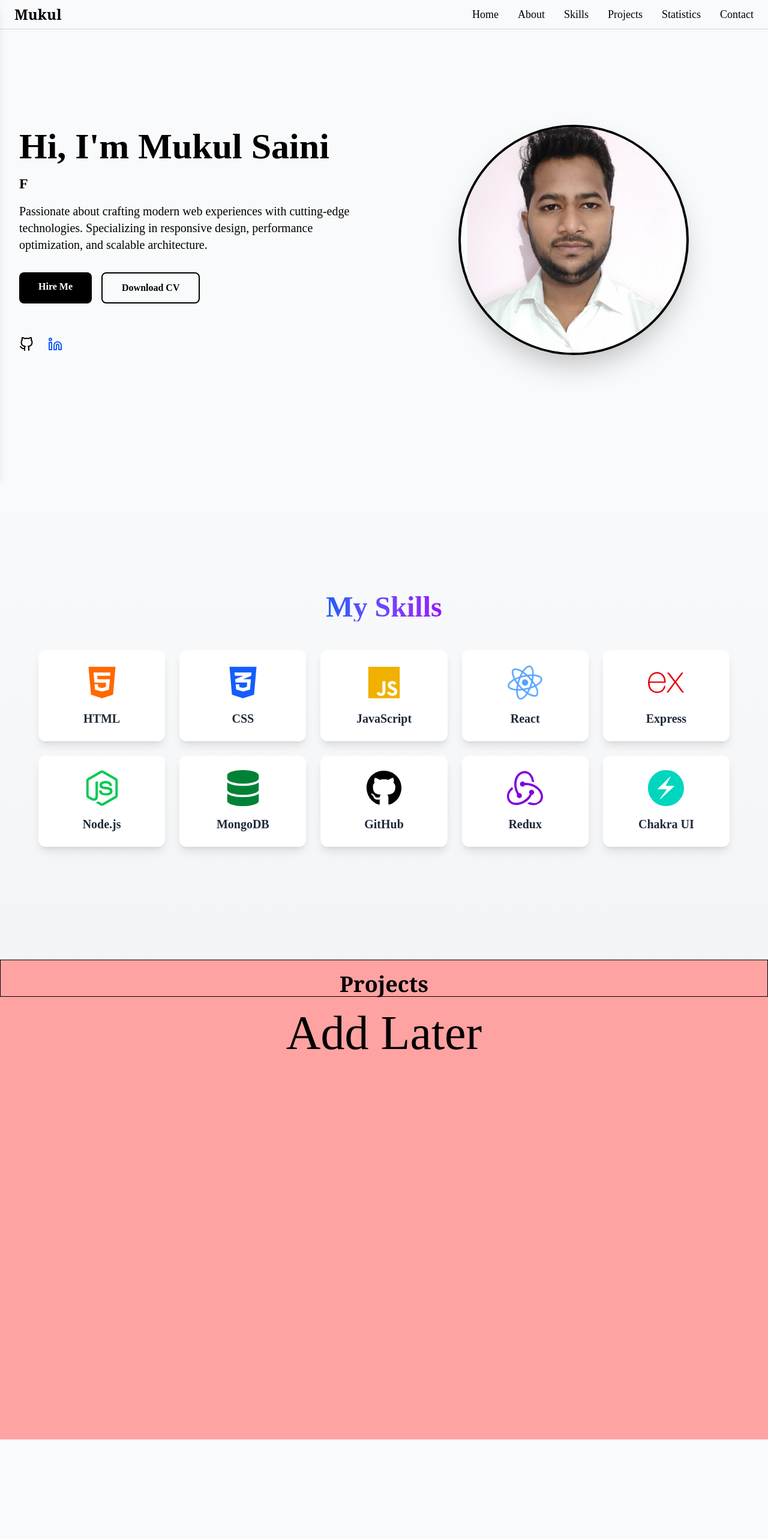
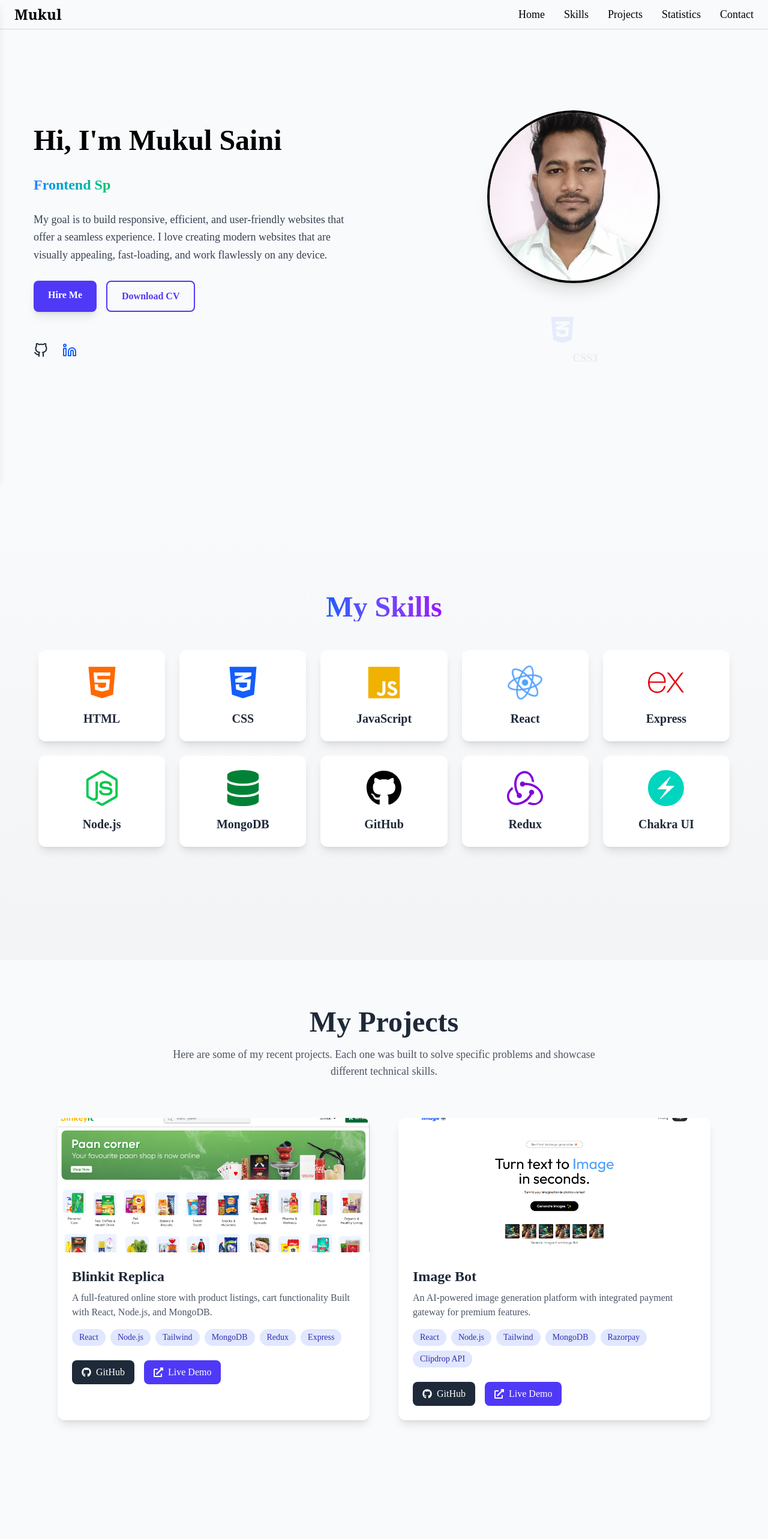
Before and after one commit to mukulsainisbl/portfolio, a React (Vite) app: page / in a window 1280 px wide. Shown: the top 2566 px of the page at 60% size. Built offline with nearby package versions, Linux system fonts and the light colour scheme.

Commit message:
Add Projects

```diff
--- a/src/index.css
+++ b/src/index.css
@@ -49,3 +49,13 @@ body{
   .delay-200 { animation-delay: 200ms; }
   .delay-300 { animation-delay: 300ms; }
   .delay-400 { animation-delay: 400ms; }
+
+
+  /* Add this to your global CSS */
+.Typewriter__wrapper {
+  color: inherit !important;
+}
+
+.Typewriter__cursor {
+  color: inherit !important;
+}
--- a/src/pages/Home.jsx
+++ b/src/pages/Home.jsx
@@ -1,120 +1,142 @@
 import { useState, useEffect } from "react";
 import { Typewriter } from "react-simple-typewriter";
-import profile from "../assets/profile.jpg";
 import { FiGithub, FiLinkedin } from "react-icons/fi";
 import { Link } from "react-scroll";
+import { motion, AnimatePresence } from "framer-motion";
+import { FaReact, FaNodeJs, FaHtml5, FaCss3Alt, FaJs, } from "react-icons/fa";
+import { SiMongodb, SiExpress ,SiRedux ,SiChakraui } from "react-icons/si";
+import profile from "../assets/profile.jpg";
 
 const Home = () => {
-  const [isScrolled, setIsScrolled] = useState(false);
+  const [currentIconIndex, setCurrentIconIndex] = useState(0);
 
+  const techIcons = [
+    { icon: <FaReact size={50} className="text-blue-500 animate-spin-slow " />, key: "react", name:  "React" },
+    { icon: <FaNodeJs size={50} className="text-green-500" />, key: "node", name: "Node.js" },
+    { icon: <FaHtml5 size={50} className="text-orange-500" />, key: "html", name: "HTML5" },
+    { icon: <FaCss3Alt size={50} className="text-blue-600" />, key: "css", name: "CSS3" },
+    { icon: <FaJs size={50} className="text-yellow-500" />, key: "js", name: "JavaScript" },
+    { icon: <SiMongodb size={50} className="text-green-700" />, key: "database", name: "MongoDb" },
+    { icon: <SiExpress size={50} className="text-blue-600" />, key: "express", name: "Express" },
+    { icon: <SiRedux size={50} className="text-purple-600" />, key: "redux", name: "Redux" },
+    { icon: <SiChakraui size={50} className="text-teal-600" />, key: "chakra", name: "chakra Ui" },
+  ];
   useEffect(() => {
-    const handleScroll = () => {
-      setIsScrolled(window.scrollY > 50);
-    };
-
-    window.addEventListener("scroll", handleScroll);
-    return () => window.removeEventListener("scroll", handleScroll);
+    const interval = setInterval(() => {
+      setCurrentIconIndex((prevIndex) => (prevIndex + 1) % techIcons.length);
+    }, 1500);
+    return () => clearInterval(interval);
   }, []);
 
-
-
-  // Function to download Resume
   const handleDownloadResume = () => {
-    const resumeUrl = "/Mukulsaini.pdf"; // Place your resume in the public folder
+    const resumeUrl = "/Mukulsaini.pdf";
     const link = document.createElement("a");
     link.href = resumeUrl;
     link.download = "Mukul_Saini_Resume.pdf";
     document.body.appendChild(link);
     link.click();
     document.body.removeChild(link);
+    setTimeout(() => {
+      window.open(resumeUrl, "_blank");
+    }, 500);
   };
 
   return (
-    <section
-      id="home"
-      className="min-h-screen flex items-center bg-gray-50 text-black py-16 px-4 sm:px-6 lg:px-8"
-    >
-      <div className="container mx-auto flex flex-col-reverse md:flex-row items-center justify-between gap-12">
-        {/* Left Section (Text) */}
-        <div className="w-full md:w-1/2 flex flex-col justify-center items-center md:items-start text-center md:text-left space-y-4 md:space-y-6">
-          <h1 className="text-5xl md:text-6xl font-bold mb-4">
+    <section id="home" className="relative min-h-screen flex items-center bg-gray-50 text-black py-16 px-6 sm:px-8 lg:px-10">
+      <div className="container mx-auto max-w-screen-xl flex flex-col-reverse md:flex-row items-center justify-between gap-10 md:gap-16">
+
+        {/* Left Section */}
+        <div className="w-full md:w-1/2 flex flex-col justify-center items-center md:items-start text-center md:text-left space-y-5 md:space-y-7 px-4">
+          <h1 className="text-4xl md:text-5xl font-bold leading-tight">
             Hi, I'm <span className="text-black">Mukul Saini</span>
           </h1>
 
-          <h2 className="text-xl md:text-2xl font-semibold mb-4">
+          <h2 className="text-lg md:text-2xl font-semibold text-gray-800">
+  <span className="bg-gradient-to-r from-blue-500 to-green-500 text-transparent bg-clip-text">
     <Typewriter
-              words={[
-                "Full Stack Developer",
-                "Frontend Specialist",
-                "Backend Expert",
-              ]}
-              loop={Infinity}
+      words={["Full Stack Developer", "Frontend Specialist", "Backend Expert"]}
+      loop={true}
       cursor
-              cursorStyle={<span className="text-black">|</span>}
+      cursorStyle="_"
       typeSpeed={70}
-              deleteSpeed={60}
-              delaySpeed={1500}
+      deleteSpeed={50}
+      delaySpeed={1000}
     />
+  </span>
 </h2>
 
-          <p className="text-lg md:text-xl max-w-2xl mb-8">
-            Passionate about crafting modern web experiences with cutting-edge
-            technologies. Specializing in responsive design, performance
-            optimization, and scalable architecture.
+
+          <p className="text-base md:text-lg max-w-2xl leading-relaxed text-gray-700">
+          My goal is to build responsive, efficient, and user-friendly websites that offer a seamless experience. I love creating modern websites that are visually appealing, fast-loading, and work flawlessly on any device.
           </p>
 
           {/* Buttons */}
           <div className="flex flex-wrap gap-4">
-            {/* Navigate to Contact Page */}
-            <Link
-
-            to="contact"
-            smooth={true}
-            duration={800}
-            className="px-8 py-3 font-semibold rounded-lg bg-black text-white hover:bg-gray-800 hover:shadow-lg transition-all duration-300">
+            <Link to="contact" smooth={true} duration={800} className="px-6 py-3 font-semibold rounded-lg bg-indigo-600 text-white hover:bg-indigo-700 shadow-lg transition-all duration-300 cursor-pointer">
               Hire Me
             </Link>
 
-
-
-            {/* Download Resume */}
-            <button
-              onClick={handleDownloadResume}
-              className="px-8 py-3 font-semibold rounded-lg border-2 border-black text-black hover:bg-black hover:text-white transition-all duration-300"
-            >
+            <button onClick={handleDownloadResume} className="px-6 py-3 font-semibold rounded-lg border-2 border-indigo-600 text-indigo-600 hover:bg-indigo-600 hover:text-white transition-all duration-300">
               Download CV
             </button>
           </div>
 
           {/* Social Links */}
-          <div className="flex gap-6 mt-8">
-            <a
-              href="https://github.com/mukulsainisbl"
-              target="_blank"
-              rel="noreferrer"
-              className="text-black hover:text-gray-600 transition-colors"
-            >
-              <FiGithub size={24} />
+          <div className="flex gap-6 mt-6">
+            <a href="https://github.com/mukulsainisbl" target="_blank" rel="noreferrer">
+              <FiGithub className="text-gray-800 hover:text-gray-600 transition-all" size={24} />
             </a>
-            <a
-              href="https://www.linkedin.com/in/mukul-saini-sambhal/"
-              target="_blank"
-              rel="noreferrer"
-              className="text-blue-600 transition-colors"
-            >
-              <FiLinkedin size={24} />
+            <a href="https://www.linkedin.com/in/mukul-saini-sambhal/" target="_blank" rel="noreferrer">
+              <FiLinkedin className="text-blue-600 hover:text-blue-500 transition-all" size={24} />
             </a>
           </div>
         </div>
 
-        {/* Right Section (Profile Image) */}
-        <div className="w-full md:w-1/2 flex justify-center items-center">
-          <div className="relative w-48 h-48 md:w-72 md:h-72 lg:w-96 lg:h-96 rounded-full overflow-hidden border-4 border-black shadow-2xl">
-            <img
-              className="w-full h-full object-scale-down scale-100"
-              src={profile}
-              alt="Mukul Saini Profile"
-            />
+{/* Right Section (Profile Image + Rotating Tech Icon) */}
+<div className="w-full md:w-1/2 flex flex-col justify-center items-center relative">
+
+  {/* Profile Image */}
+  <motion.div
+    initial={{ scale: 0.8 }}
+    animate={{ scale: 1 }}
+    transition={{ duration: 0.5 }}
+    className="relative w-48 h-48 sm:w-56 sm:h-56 md:w-64 md:h-64 lg:w-72 lg:h-72 rounded-full overflow-hidden border-4 shadow-xl mb-8"
+  >
+    <img className="w-full h-full object-cover" src={profile} alt="Mukul Saini Profile" />
+  </motion.div>
+
+  {/* Animated Tech Stack Icon Below Profile */}
+  <div className="w-full flex justify-center relative mt-4">
+  <div className="w-24 h-24 flex flex-col items-center justify-center">
+    <AnimatePresence mode="wait">
+      <motion.div
+        key={techIcons[currentIconIndex].key}
+        initial={{ opacity: 0 }}
+        animate={{ opacity: 1 }}
+        exit={{ opacity: 0 }}
+        transition={{ duration: 0.4, ease: "easeInOut" }}
+        className="flex flex-col items-center"
+      >
+        <motion.div
+          initial={{ x: 20 }}
+          animate={{ x: 0 }}
+          exit={{ x: -20 }}
+          transition={{ duration: 0.4 }}
+        >
+          {techIcons[currentIconIndex].icon}
+        </motion.div>
+        <motion.p
+          initial={{ x: -20 }}
+          animate={{ x: 0 }}
+          exit={{ x: 20 }}
+          transition={{ duration: 0.4 }}
+          className="text-lg font-bold mt-2 text-gray-600"
+        >
+          {techIcons[currentIconIndex].name}
+        </motion.p>
+      </motion.div>
+    </AnimatePresence>
+  </div>
 </div>
 </div>
       </div>
--- a/src/pages/Navbar.jsx
+++ b/src/pages/Navbar.jsx
@@ -21,7 +21,7 @@ const Navbar = () => {
     setIsActive(!isActive);
   };
 
-  const navItems = ["Home", "About", "Skills", "Projects", "Statistics", "Contact"];
+  const navItems = ["Home", "Skills", "Projects", "Statistics", "Contact"];
 
   return (
     <motion.header
@@ -29,13 +29,19 @@ const Navbar = () => {
       animate={{ opacity: 1, y: 0 }}
       transition={{ duration: 0.5 }}
       className={`fixed top-0 left-0 w-full z-50 transition-all duration-300 ${
-        isScrolled || isActive ? "bg-white shadow-md" : "bg-transparent border-b border-gray-300"
+        isScrolled || isActive ? "bg-white shadow-md" : "bg-transparent border-b  border-gray-300"
       }`}
-
     >
-      <div className="max-w-7xl mx-auto flex justify-between items-center px-6 py-3 sm:py-2 ">
-        {/* Logo */}
-        <div className="text-2xl font-serif font-bold text-black">Mukul</div>
+      <div className="max-w-7xl mx-auto flex justify-between items-center px-6 py-3 sm:py-2">
+        {/* Logo (Clicking navigates to Home) */}
+        <Link
+          to="home"
+          smooth={true}
+          duration={500}
+          className="text-2xl font-serif font-bold text-black cursor-pointer"
+        >
+          Mukul
+        </Link>
 
         {/* Desktop Navigation */}
         <nav className="hidden lg:flex gap-8 text-lg font-medium">
@@ -112,7 +118,7 @@ const Navbar = () => {
 
         {/* Overlay when menu is open */}
         {isActive && (
-          <div className="fixed inset-0  bg-black opacity-50 z-40" onClick={handleToggle}></div>
+          <div className="fixed inset-0 bg-black opacity-50 z-40" onClick={handleToggle}></div>
         )}
       </div>
     </motion.header>
--- a/src/pages/Project.jsx
+++ b/src/pages/Project.jsx
@@ -1,16 +1,135 @@
+import { FaGithub, FaExternalLinkAlt } from "react-icons/fa";
+import { motion } from "framer-motion";
+import blikit from "../assets/blinkit.png";
+import imagebot from "../assets/imagebot.png";
 
 const Project = () => {
+  const projects = [
+    {
+      id: 1,
+      title: "Blinkit Replica",
+      description:
+        "A full-featured online store with product listings, cart functionality Built with React, Node.js, and MongoDB.",
+      tags: [
+        "React",
+        "Node.js",
+        "Tailwind",
+        "MongoDB",
+        "Redux",
+        "Express",
 
+      ],
+      image: blikit,
+      github: "https://github.com/mukulsainisbl/Blinkit_Frontend",
+      live: "https://blinkit-frontend-one.vercel.app",
+    },
+    {
+      id: 2,
+      title: "Image Bot",
+      description:
+        "An AI-powered image generation  platform with integrated payment gateway for premium features.",
+      tags: [
+        "React",
+        "Node.js",
+        "Tailwind",
+        "MongoDB",
+        "Razorpay",
+        "Clipdrop API",
 
+      ],
+      image: imagebot,
+      github: "https://github.com/mukulsainisbl/Imagebot-frontend",
+      live: "https://imagebot-frontend.vercel.app",
+    },
+  ];
 
   return (
-    <section className="h-screen  bg-red-300">
-      <p className="text-center pt-5 border items-center text-4xl font-bold font-serif ">Projects</p>
+    <section
+      id="projects"
+      className="min-h-screen py-20 px-6 sm:px-12 lg:px-24 bg-gray-50"
+    >
+      <div className="max-w-7xl mx-auto">
+        <motion.h2
+          initial={{ opacity: 0, y: 50 }}
+          whileInView={{ opacity: 1, y: 0 }}
+          transition={{ duration: 0.5 }}
+          viewport={{ once: true }}
+          className="text-3xl sm:text-4xl md:text-5xl font-bold text-center mb-4 text-gray-800"
+        >
+          My Projects
+        </motion.h2>
 
- <h1 style={{fontSize: "80px" , textAlign : "center",}}>Add Later</h1>
+        <motion.p
+          initial={{ opacity: 0, y: 50 }}
+          whileInView={{ opacity: 1, y: 0 }}
+          transition={{ duration: 0.5, delay: 0.2 }}
+          viewport={{ once: true }}
+          className="text-lg text-gray-600 text-center max-w-3xl mx-auto mb-16"
+        >
+          Here are some of my recent projects. Each one was built to solve
+          specific problems and showcase different technical skills.
+        </motion.p>
 
-       </section>
-  )
-}
+        <div className="grid grid-cols-1 lg:grid-cols-2 gap-12">
+          {projects.map((project, index) => (
+            <motion.div
+              key={project.id}
+              initial={{ opacity: 0, y: 50 }}
+              whileInView={{ opacity: 1, y: 0 }}
+              transition={{ duration: 0.5, delay: index * 0.1 }}
+              viewport={{ once: true }}
+              className="bg-white rounded-xl overflow-hidden shadow-lg hover:shadow-xl transition-shadow duration-300"
+            >
+              <div className="h-48 sm:h-56 overflow-hidden">
+                <img
+                  src={project.image}
+                  alt={project.title}
+                  className="w-full h-full object-cover hover:scale-105 transition-transform duration-500"
+                />
+              </div>
 
-export default Project
+              <div className="p-6">
+                <h3 className="text-2xl font-bold text-gray-800 mb-2">
+                  {project.title}
+                </h3>
+                <p className="text-gray-600 mb-4">{project.description}</p>
+
+                <div className="flex flex-wrap gap-2 mb-6">
+                  {project.tags.map((tag, i) => (
+                    <span
+                      key={i}
+                      className="px-3 py-1 bg-indigo-100 text-indigo-800 text-sm rounded-full"
+                    >
+                      {tag}
+                    </span>
+                  ))}
+                </div>
+
+                <div className="flex gap-4">
+                  <a
+                    href={project.github}
+                    target="_blank"
+                    rel="noopener noreferrer"
+                    className="flex items-center gap-2 px-4 py-2 bg-gray-800 text-white rounded-lg hover:bg-gray-700 transition-colors"
+                  >
+                    <FaGithub /> GitHub
+                  </a>
+                  <a
+                    href={project.live}
+                    target="_blank"
+                    rel="noopener noreferrer"
+                    className="flex items-center gap-2 px-4 py-2 bg-indigo-600 text-white rounded-lg hover:bg-indigo-700 transition-colors"
+                  >
+                    <FaExternalLinkAlt /> Live Demo
+                  </a>
+                </div>
+              </div>
+            </motion.div>
+          ))}
+        </div>
+      </div>
+    </section>
+  );
+};
+
+export default Project;
```
Also changed, not shown: src/assets/blinkit.png (added), src/assets/imagebot.png (added). Lines whose indentation alone changed are shown as unchanged.
